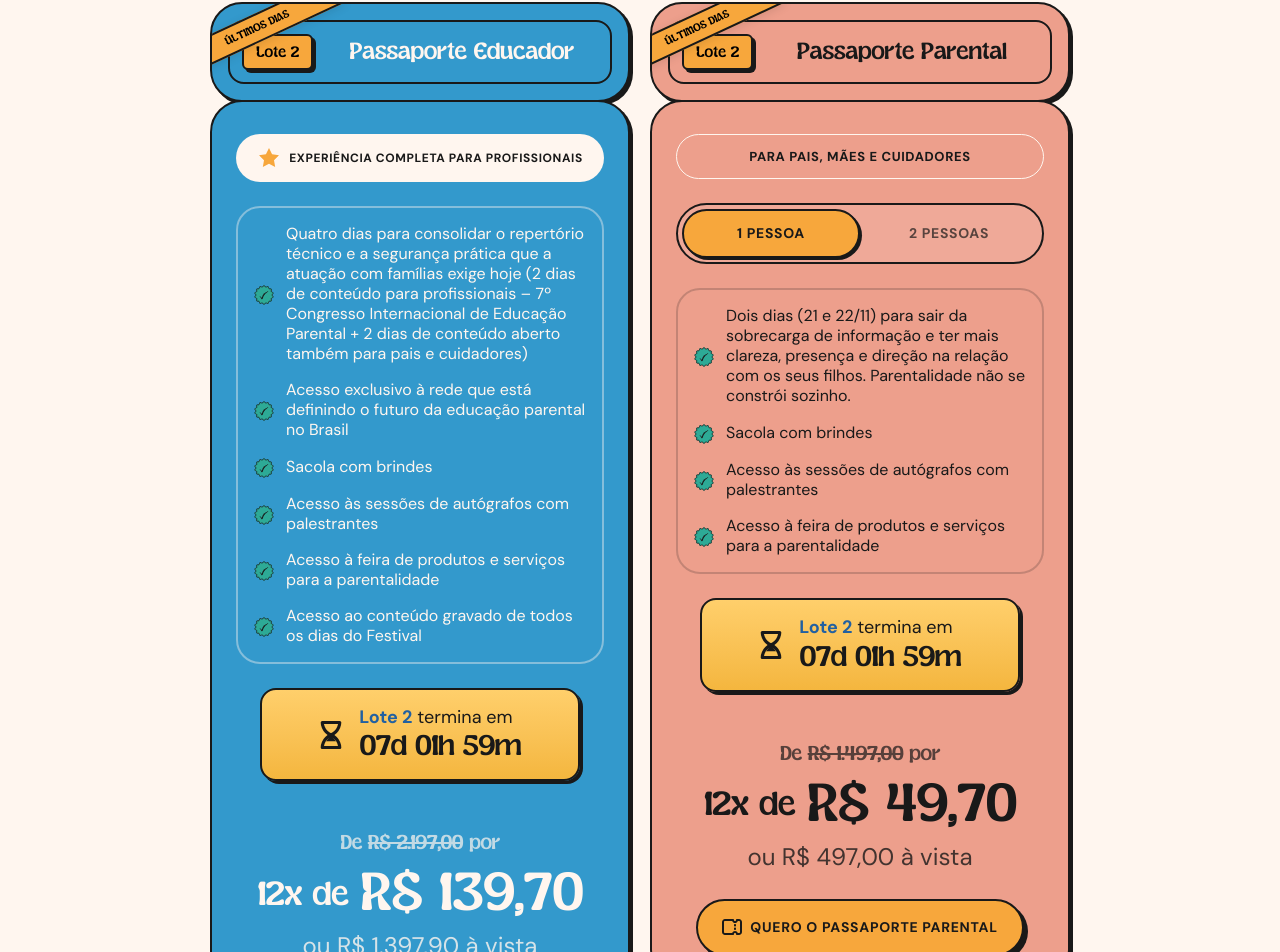
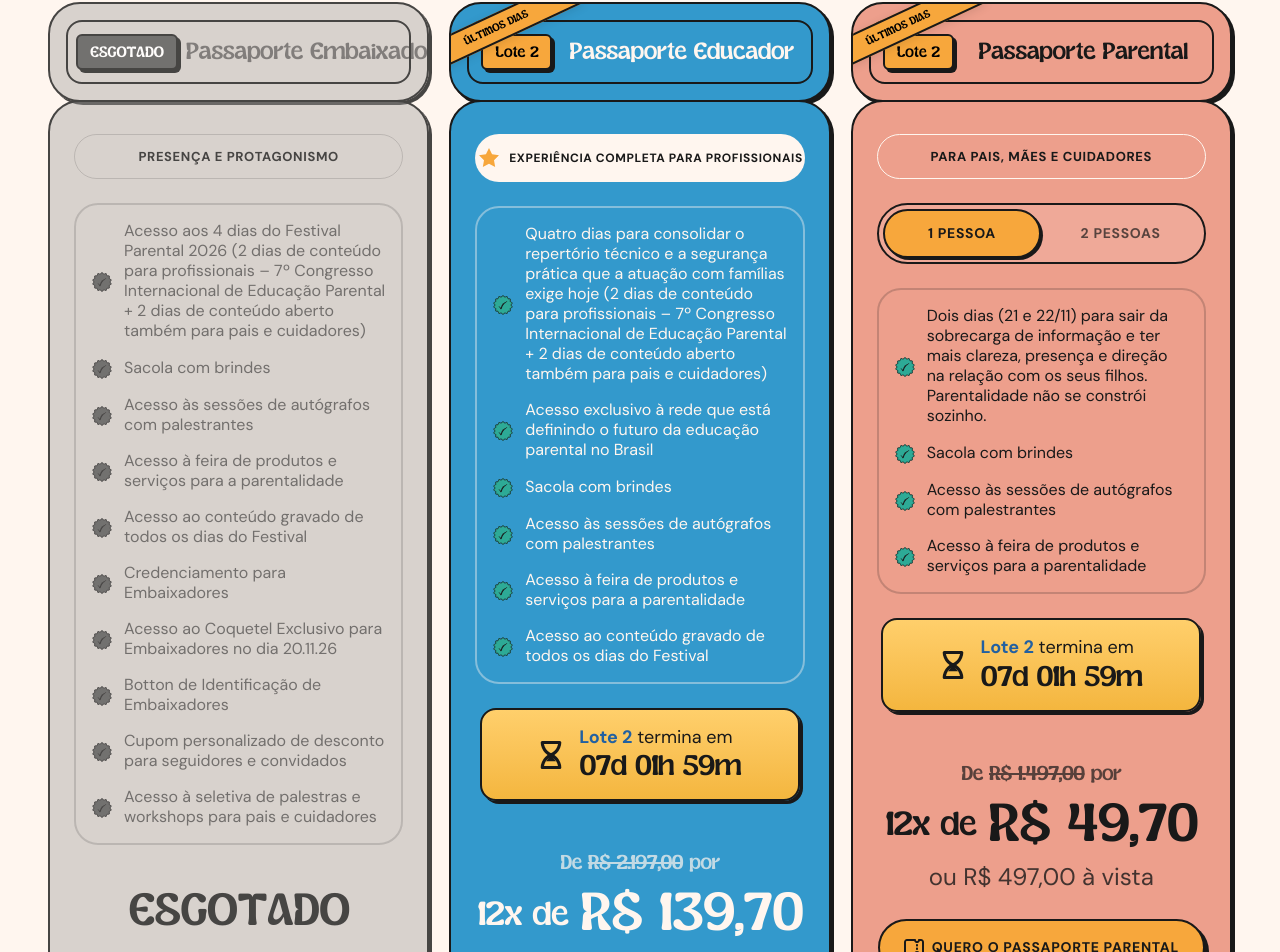
Before and after one commit to oanthonydesign/-LP-Festival-parental, a Next.js app: page / in a window 1280 px wide. Shown: the part 5870-6822 px from the top of the page. Built offline with nearby package versions, Linux system fonts and the light colour scheme.

Commit message:
feat: adiciona card de Passaporte Embaixador esgotado na Section6

```diff
--- a/src/components/sections/Section6.tsx
+++ b/src/components/sections/Section6.tsx
@@ -43,9 +43,42 @@ interface PassportData {
   benefitBg: string;
   benefitBorder: string;
   benefitTextColor: string;
+  isSoldOut?: boolean;
 }
 
 const PASSAPORTES: PassportData[] = [
+  {
+    id: "embaixador",
+    name: "Passaporte Embaixador",
+    lote: "ESGOTADO",
+    priceInstallment: "",
+    priceFull: "",
+    priceOriginal: "",
+    benefits: [
+      "Acesso aos 4 dias do Festival Parental 2026 (2 dias de conteúdo para profissionais – 7º Congresso Internacional de Educação Parental + 2 dias de conteúdo aberto também para pais e cuidadores)",
+      "Sacola com brindes",
+      "Acesso às sessões de autógrafos com palestrantes",
+      "Acesso à feira de produtos e serviços para a parentalidade",
+      "Acesso ao conteúdo gravado de todos os dias do Festival",
+      "Credenciamento para Embaixadores",
+      "Acesso ao Coquetel Exclusivo para Embaixadores no dia 20.11.26",
+      "Botton de Identificação de Embaixadores",
+      "Cupom personalizado de desconto para seguidores e convidados",
+      "Acesso à seletiva de palestras e workshops para pais e cuidadores"
+    ],
+    target: "PRESENÇA E PROTAGONISMO",
+    buttonText: "ESGOTADO",
+    href: "#",
+    isSoldOut: true,
+    bgColor: "bg-[#3399CC]/40",
+    borderColor: "border-[#191919]",
+    textColor: "text-[#191919]/60",
+    priceColor: "text-[#191919]/60",
+    accentColor: "text-[#191919]/60",
+    benefitBg: "bg-transparent",
+    benefitBorder: "border-[#191919]/20",
+    benefitTextColor: "text-[#191919]/70"
+  },
   {
     id: "educador",
     name: "Passaporte Educador",
@@ -199,6 +232,62 @@ function PassportCard({ data }: { data: PassportData }) {
   const currentHref = isDouble && hasDoubleOption ? data.doubleOptions!.href : data.href;
   const currentButtonText = isDouble && hasDoubleOption ? data.doubleOptions!.buttonText : data.buttonText;
 
+  if (data.isSoldOut) {
+    return (
+      <div id={data.id} className={`flex flex-col w-full lg:max-w-[420px] ${data.textColor} relative group grayscale opacity-80`}>
+        {/* Header with Title and Lote */}
+        <div className={`${data.bgColor} border-2 ${data.borderColor} border-solid rounded-[32px] shadow-[3px_3px_0px_0px_#191919] p-[16px] w-full z-10 relative overflow-hidden`}>
+          <div className={`border-2 ${data.borderColor} border-solid rounded-[16px] flex items-center justify-between px-2 py-[12px] gap-2 relative z-20`}>
+            <div className="bg-[#505050] border-2 border-[#191919] border-solid rounded-[6px] shadow-[3px_3px_0px_0px_#191919] px-[12px] py-[4px] shrink-0">
+              <span className="font-sugar-peachy text-[18px] tracking-[-0.5px] text-white leading-none">{data.lote}</span>
+            </div>
+            <h3 className="font-sugar-peachy text-[22px] sm:text-[24px] lg:text-[28px] tracking-[-1px] leading-[0.8] text-center flex-1 whitespace-nowrap">
+              {data.name}
+            </h3>
+          </div>
+        </div>
+
+        {/* Main Content Area */}
+        <div className={`flex flex-col ${data.bgColor} border-2 ${data.borderColor} border-solid rounded-[24px] md:rounded-[32px] shadow-[3px_3px_0px_0px_#191919] p-[20px] md:p-[24px] w-full -mt-[2px] pt-8 md:pt-10 gap-6 z-20 relative flex-1`}>
+          <div className="bg-transparent border-[1px] border-[#191919]/20 rounded-[40px] px-1 sm:px-3 py-2.5 md:py-3 flex items-center justify-center gap-1.5 sm:gap-2 w-full -mt-1 md:-mt-2 overflow-hidden">
+            <span className="font-dm-sans font-bold text-[11px] sm:text-[11px] md:text-[12px] lg:text-[13px] uppercase text-[#191919] tracking-wider text-center whitespace-nowrap">
+              {data.target}
+            </span>
+          </div>
+
+          {/* Benefits List */}
+          <div className={`border-2 ${data.benefitBorder} border-solid rounded-[24px] p-[16px] flex flex-col gap-4 ${data.benefitBg}`}>
+            {data.benefits.map((benefit, idx) => (
+              <div key={idx} className="flex gap-3 items-center">
+                <StarIcon color="#505050" />
+                <p className={`font-dm-sans text-[16px] leading-tight ${data.benefitTextColor}`}>
+                  {benefit}
+                </p>
+              </div>
+            ))}
+          </div>
+
+          {/* Sold Out Badge */}
+          <div className="text-center flex flex-col items-center py-4">
+            <div className="font-sugar-peachy text-[40px] md:text-[54px] tracking-[-1.5px] text-[#191919] leading-none uppercase">
+              ESGOTADO
+            </div>
+          </div>
+
+          <div className="mt-auto flex flex-col items-center gap-3 w-full">
+            <div
+              className={`bg-[#505050] border-2 border-[#191919] border-solid rounded-[40px] shadow-[4px_4px_0px_0px_#191919] px-[24px] py-[16px] flex items-center justify-center gap-2 w-full cursor-not-allowed`}
+            >
+              <span className="font-dm-sans font-bold text-[14px] uppercase text-white tracking-wider text-center">
+                {data.buttonText}
+              </span>
+            </div>
+          </div>
+        </div>
+      </div>
+    );
+  }
+
   return (
     <div id={data.id} className={`flex flex-col w-full lg:max-w-[420px] ${data.textColor} relative group`}>
       {/* Header with Title and Lote */}
@@ -339,7 +428,7 @@ export default function Section6() {
         </div>
 
         {/* Passport Grid */}
-        <div className="grid grid-cols-1 lg:grid-cols-2 gap-8 lg:gap-[20px] w-full lg:max-w-[860px] items-start justify-center">
+        <div className="grid grid-cols-1 md:grid-cols-2 lg:grid-cols-3 gap-8 lg:gap-[20px] w-full items-start justify-center">
           {PASSAPORTES.map((passport) => (
             <PassportCard key={passport.id} data={passport} />
           ))}
```
